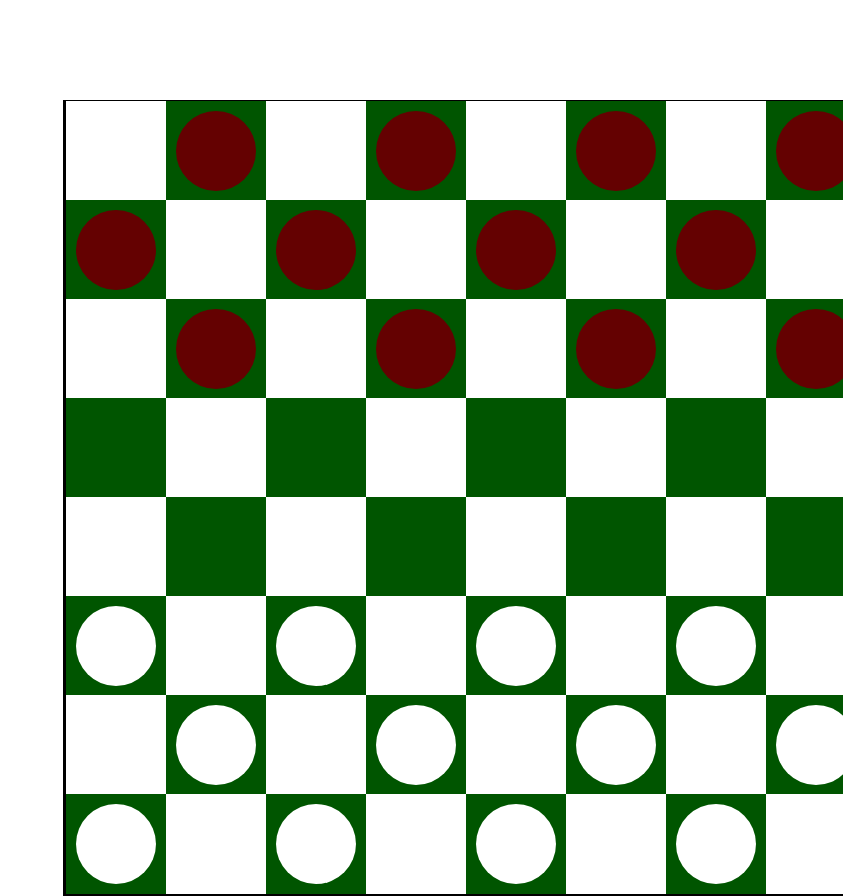
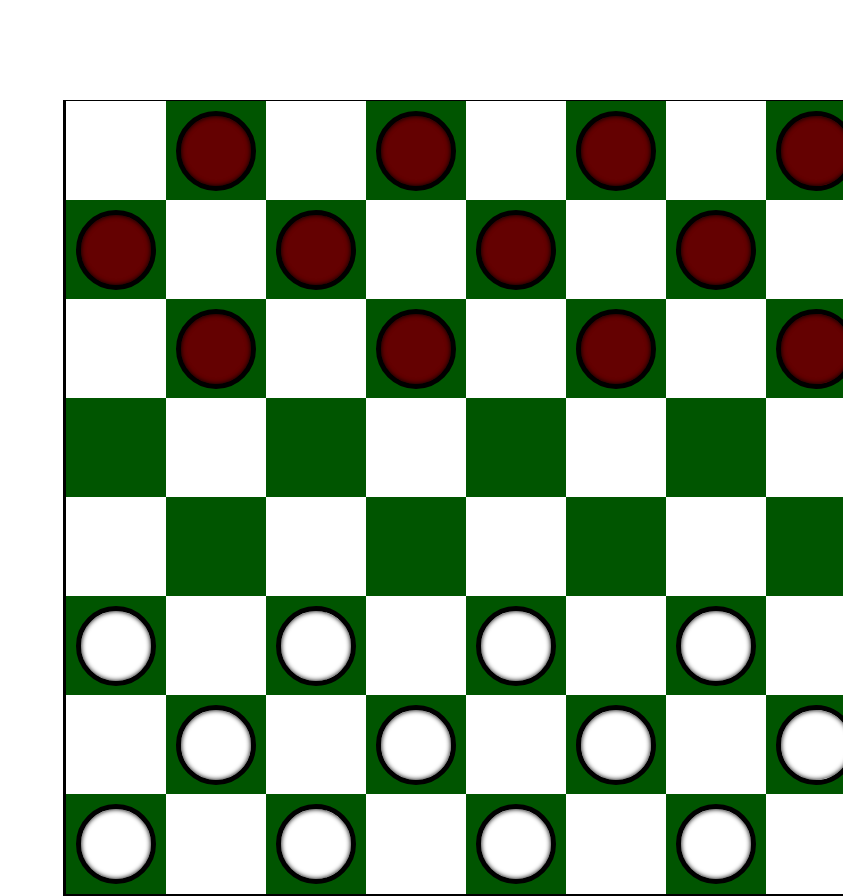
Before and after one commit to ubaid6/checkers-game, a React (Create React App) app: page / in a window 1280 px wide. Shown: the top 896 px of the page, without its empty margins (437-1280 px from the left). Built offline with nearby package versions, Linux system fonts and the light colour scheme.

Commit message:
King promotion logic and CSS implemented

```diff
--- a/src/Game.css
+++ b/src/Game.css
@@ -1,15 +1,12 @@
 .square {
-  box-sizing: border-box;
   width:100px;
   height: 100px;
-  font-size: 10px;
-  text-align: right;
   margin-top: -2px;
   margin-bottom: -3px;
   border: none;
   outline: none;
   display:inline-block;
-  text-align: right;
+  text-align: center;
 }
 
 .square.white {
@@ -26,19 +23,27 @@
 }
 
 .piece {
-  text-align: center;
-  font-size: 15px;
-  width:80px;
-  height:80px;
+  width:70px;
+  height:70px;
   border-radius:50px;
   margin-left: 10px;
   margin-top: 10px;
-  max-width: 80px;
-  max-height: 80px;
+  border: solid black 5px;
+  -moz-box-shadow:    inset 0 0 5px #000000;
+  -webkit-box-shadow: inset 0 0 5px #000000;
+  box-shadow:         inset 0 0 5px #000000;
 }
 
 .piece.white {
   background: rgb(255, 255, 255);
+}
+
+.piece.white.king {
+  border: solid rgb(247, 210, 4) 5px;
+}
+
+.piece.red.king {
+  border: solid rgb(247, 210, 4) 5px;
 }
 
 .piece.red {
--- a/src/Game.tsx
+++ b/src/Game.tsx
@@ -42,7 +42,7 @@ class Square extends React.Component<any, any> {
           className="square green"
           onClick={this.props.onClick}
         >
-          <div className="piece white">K</div>
+          <div className="piece white king"></div>
         </div>
       )
 
```
